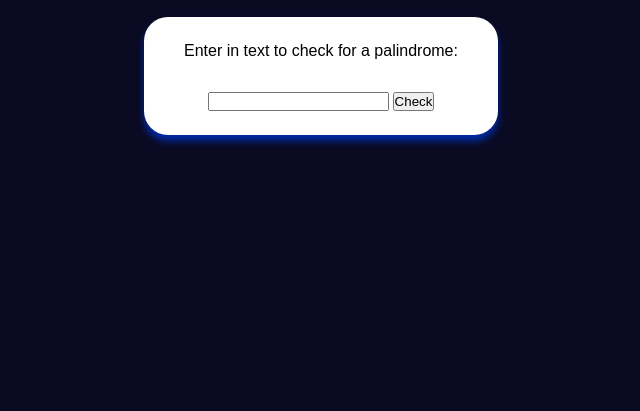
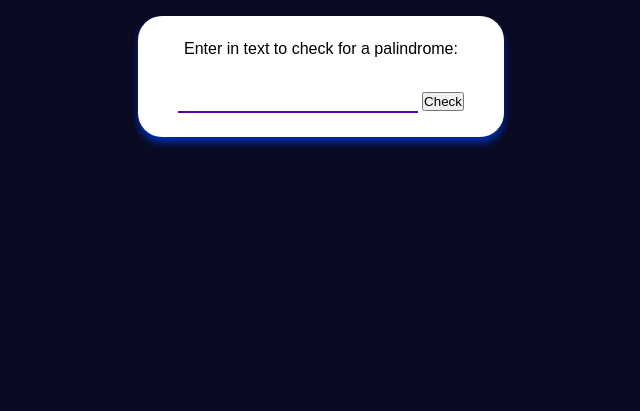
Before and after one commit to aristides1000/palindrome-checker-freecodecamp, a plain HTML site: page index.html in a window 1280 px wide. Shown: the part 389-800 px from the top of the page, without its empty margins (319-959 px from the left). Drawn offline with Linux system fonts and the light colour scheme.

Commit message:
Feat: Change input properties

```diff
--- a/styles.css
+++ b/styles.css
@@ -43,5 +43,12 @@ h1 {
 label {
   font-family: Arial, Helvetica, sans-serif;
   margin-bottom: 2rem;
-  border-top: 1px solid white;
 }
+
+input {
+  border: none;
+  box-shadow: 0 -2px #5A01A7 inset;
+  padding: 0.25rem;
+  text-align: center;
+  width: 15rem;
+}
```
